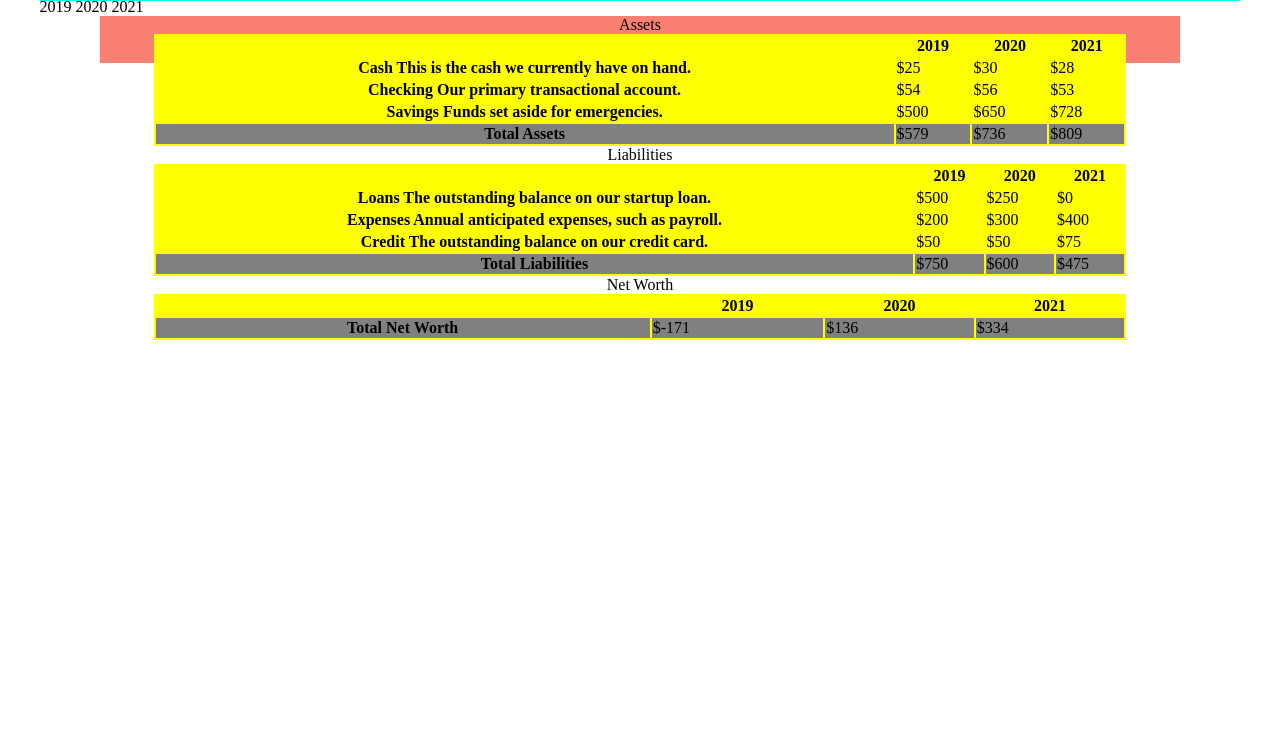
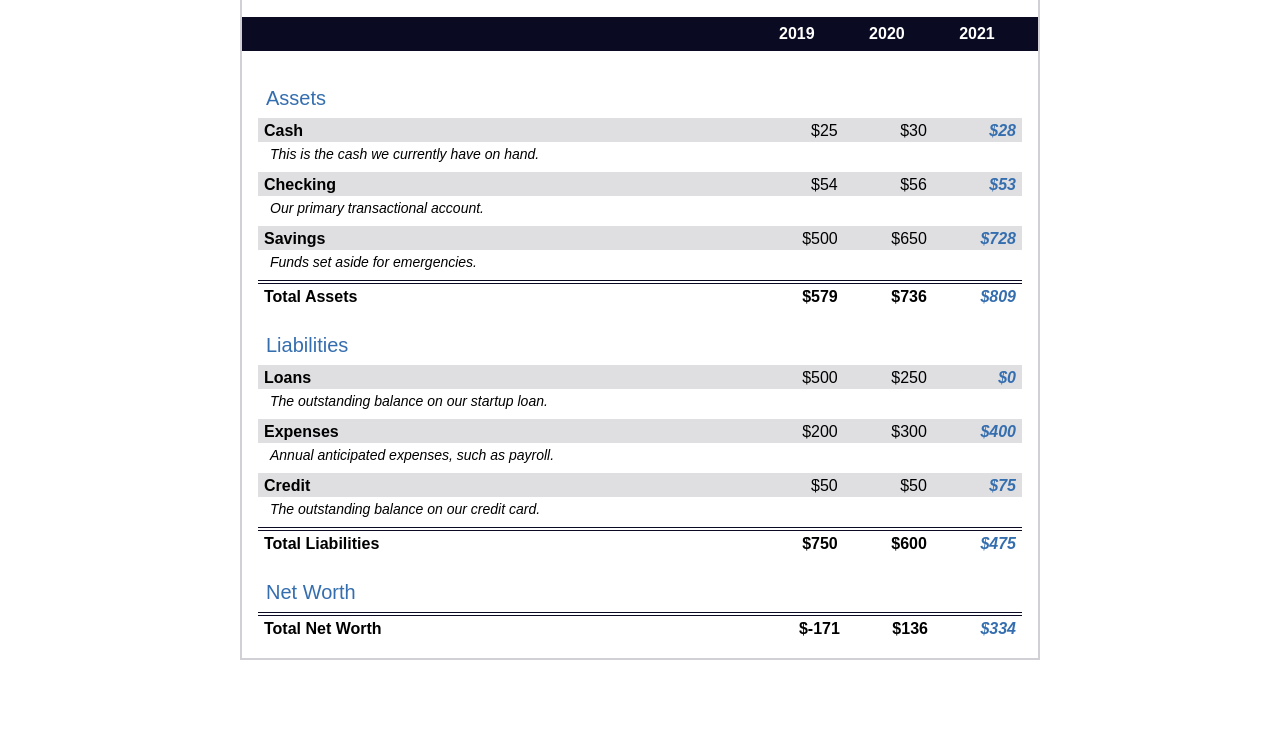
Before and after one commit to matiasbaldanza/learning-fcc-rwd, a plain HTML site: page tutorials/balanceSheet/index.html in a window 1280 px wide. Shown: the part 69-800 px from the top of the page. Drawn offline with Linux system fonts and the light colour scheme.

Commit message:
finished table for balanceSheet. Did not implement accesibility

```diff
--- a/tutorials/balanceSheet/index.html
+++ b/tutorials/balanceSheet/index.html
@@ -11,17 +11,11 @@
     <main>
         <section>
             <h1>
-                <span>AcmeWidgetCorp</span>
-                <span>BalanceSheet</span>
+                <span id="company-name">AcmeWidgetCorp</span>
+                <span id="title">BalanceSheet</span>
             </h1>
-            <div class="years-headings">
-                <span>2019</span>
-                <span>2020</span>
-                <span>2021</span>
-            </div>
-            <div class="table-wrap">
+            <div id="years-headings">
                 <table>
-                    <caption>Assets</caption>
                     <thead>
                         <tr>
                             <td></td>
@@ -30,43 +24,56 @@
                             <th>2021</th>
                         </tr>
                     </thead>
-                    <tbody>
-                        <tr class="data">
-                            <th>Cash <span>This is the cash we currently have on hand.</span></th>
-                            <td>$25</td>
-                            <td>$30</td>
-                            <td>$28</td>
-                        </tr>
-                        <tr class="data">
-                            <th>Checking <span>Our primary transactional account.</span></th>
-                            <td>$54</td>
-                            <td>$56</td>
-                            <td>$53</td>
-                        </tr>
-                        <tr class="data">
-                            <th>Savings <span>Funds set aside for emergencies.</span></th>
-                            <td>$500</td>
-                            <td>$650</td>
-                            <td>$728</td>
-                        </tr>
-                        <tr class="total">
-                            <th>Total <span>Assets</span></th>
-                            <td>$579</td>
-                            <td>$736</td                                >
-                            <td>$809</td>
-                        </tr>
-                    </tbody>
                 </table>
+            </div>
+            <div class="table-wrap">
                 <table>
-                    <caption>Liabilities</caption>
-                    <thead>
+                    <caption>Assets</caption>
+                    <!-- <thead>
                         <tr>
                             <td></td>
                             <th>2019</th>
                             <th>2020</th>
                             <th>2021</th>
                         </tr>
-                    </thead>
+                    </thead> -->
+                    <tbody>
+                        <tr>
+                            <th>Cash <span>This is the cash we currently have on hand.</span></th>
+                            <td>$25</td>
+                            <td>$30</td>
+                            <td>$28</td>
+                        </tr>
+                        <tr>
+                            <th>Checking <span>Our primary transactional account.</span></th>
+                            <td>$54</td>
+                            <td>$56</td>
+                            <td>$53</td>
+                        </tr>
+                        <tr>
+                            <th>Savings <span>Funds set aside for emergencies.</span></th>
+                            <td>$500</td>
+                            <td>$650</td>
+                            <td>$728</td>
+                        </tr>
+                        <tfoot>
+                            <th>Total <span>Assets</span></th>
+                            <td>$579</td>
+                            <td>$736</td                                >
+                            <td>$809</td>
+                        </tfoot>
+                    </tbody>
+                </table>
+                <table>
+                    <caption>Liabilities</caption>
+                    <!-- <thead>
+                        <tr>
+                            <td></td>
+                            <th>2019</th>
+                            <th>2020</th>
+                            <th>2021</th>
+                        </tr>
+                    </thead> -->
                     <tbody>
                         <tr>
                             <th>Loans <span>The outstanding balance on our startup loan.</span></th>
@@ -86,31 +93,31 @@
                             <td>$50</td>
                             <td>$75</td>
                         </tr>
-                        <tr class="total">
+                        <tfoot>
                             <th>Total <span>Liabilities</span></th>
                             <td>$750</td>
                             <td>$600</td                                >
                             <td>$475</td>
-                        </tr>
+                        </tfoot>
                     </tbody>
                 </table>
                 <table>
                     <caption>Net Worth</caption>
-                    <thead>
+                    <!-- <thead>
                         <tr>
                             <td></td>
                             <th>2019</th>
                             <th>2020</th>
                             <th>2021</th>
                         </tr>
-                    </thead>
+                    </thead> -->
                     <tbody>
-                        <tr class="total">
+                        <tfoot>
                             <th>Total <span>Net Worth</span></th>
                             <td>$-171</td>
                             <td>$136</td                                >
                             <td>$334</td>
-                        </tr>
+                        </tfoot>
                     </tbody>
                 </table>
             </div>
--- a/tutorials/balanceSheet/styles.css
+++ b/tutorials/balanceSheet/styles.css
@@ -1,25 +1,155 @@
-section {
-    background-color: aqua;
-    height: 50px;
-    width: 95%;
-    margin: 0 auto;
+/* RESET */
+* {
+    margin: 0;
+    padding: 0;
+    box-sizing: border-box;
 }
 
-.table-wrap {
-    background-color: salmon;
-    height: 95%;
+/* CUSTOM PROPERTIES */
+
+:root {
+    --color-primary: #0a0a23;
+    --color-secondary: #356eaf;
+    --color-border: #d0d0d5;
+    --color-text: var(--color-primary);
+
+    font-size: 10px;
+    --text-size-heading: 2.8rem;
+    --text-size-subheading: 2rem;
+    --text-size-normal: 1.6rem;
+    --text-size-sm: 1.4rem;
+
+    --spacing-base: 0.8rem;
+}
+
+section {
     width: 90%;
+    max-width: 800px;
+
     margin: 0 auto;
+    border: 2px solid var(--color-border);
+    padding: calc(var(--spacing-base) * 2);
+
+    font-size: var(--text-size-normal);
+    font-family: sans-serif;
+
+    display: flex;
+    flex-direction: column;
+    gap: 2rem;
+}
+
+section h1 {
+    display: flex;
+    flex-direction: column-reverse;
+    gap: calc(var(--spacing-base) / 2);
+}
+
+section h1 #company-name {
+    font-weight: normal;
+    font-size: var(--text-size-sm);
+}
+
+#years-headings {
+    display: flex;
+    flex-direction: row;
+    justify-content: flex-end;
+    gap: var(--spacing-base);
+
+    background-color: var(--color-primary);
+    color: white;
+    padding: var(--spacing-base);
+    padding-right: calc(var(--spacing-base)*2);
+    margin-left: calc(var(--spacing-base)*-2);
+    margin-right: calc(var(--spacing-base)*-2);
+
+    position: sticky;
+    top: 0;
+
+    z-index: 999;
+}
+
+/* TABLES */
+
+.table-wrap {        /* This is a div wrapping all three content tables */
+    width: 100%;     /* TODO: Should I remove this? */
+    margin: - auto;
+    display: flex;
+    flex-direction: column;
+    gap: 0;
+    margin-top: calc(var(--spacing-base) * -1);
 }
 
 table {
-    background-color: yellow;
-    height: 95%;
-    content: "asdfasdf";
-    width: 90%;
-    margin: 0 auto;
+    width: 100%;
+    border-collapse: collapse;
+    table-layout: auto;
 }
 
-tr.total {
-    background: gray;
+table caption {
+    color: var(--color-secondary);
+    text-align: left;
+    font-size: var(--text-size-subheading);
+    padding: var(--spacing-base);
+    margin-top: calc(var(--spacing-base) * 2);
 }
+
+/* TABLE HEADINGS
+Table headings are structured as: thead > tr > td, th * 3
+*/
+
+table thead td {
+    width: 65%;
+}
+
+table head th {
+    width: 15rem;
+}
+
+/* TABLE BODY (CONTENT)
+   Table contents are structured as: tbody > tr > th, td * 3
+*/
+
+table tbody td {
+    width: 65%;
+}
+
+table tbody th,
+table tfoot th {
+    width: 65%;
+    text-align: left;
+    font-weight: bold;
+    padding: 4px 6px;
+}
+
+table tbody th > span {
+    display: block;
+    padding: 0.6rem;
+    font-size: 1.4rem;
+    font-style: italic;
+    font-weight: normal;
+}
+
+table tbody tr{
+    background-image: linear-gradient(to bottom, #dfdfe2 2.4rem, white 1.845rem);
+}
+
+table tbody td,
+table tfoot td  {
+    width: 15rem;
+    text-align: right;
+    padding: 4px 6px;
+    vertical-align: top;
+}
+
+table tfoot {
+    border-top: 4px double var(--color-primary);
+    padding-top: 8px;
+    font-weight: bold;
+}
+
+table tbody td:nth-of-type(3),
+table tfoot td:nth-of-type(3) {
+    font-style: italic;
+    color: var(--color-secondary);
+    font-weight: bold;
+}
```
